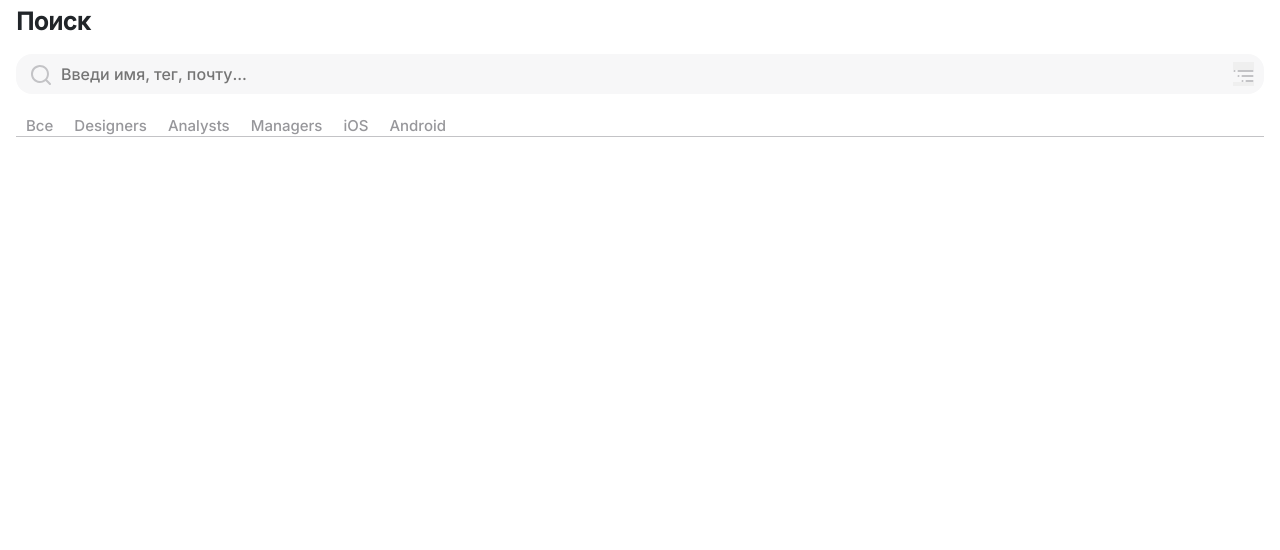
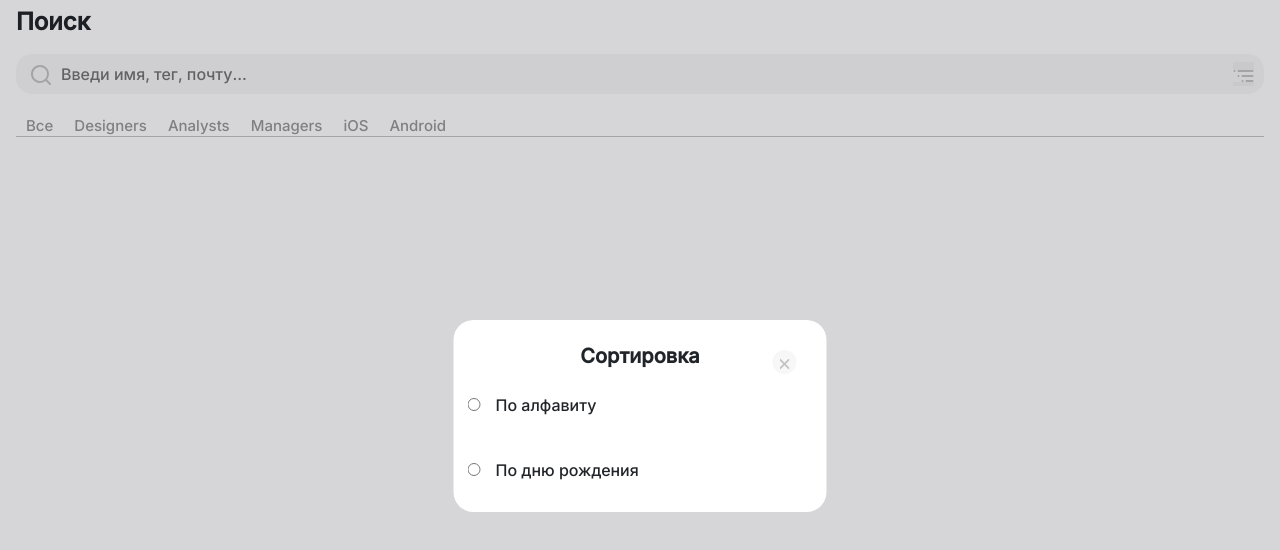
Before and after one commit to iqvver/UsApp, a React (Create React App) app: page / in a window 1280 px wide. Shown: the top 550 px of the page. Built offline with nearby package versions, Linux system fonts and the light colour scheme.

Commit message:
modal first

```diff
--- a/src/Componets/Modal/ModalFilter.jsx
+++ b/src/Componets/Modal/ModalFilter.jsx
@@ -1,9 +1,27 @@
-import React from 'react'
+import React from "react";
+import close from "../../Assets/icons/close.svg";
 
 const ModalFilter = () => {
   return (
-    <div>ModalFilter</div>
-  )
-}
+    <div className="modal">
+      <div className="modal__title">Сортировка</div>
+      <div className="modal__close">
+        <button>
+          <img src={close} alt="close" />
+        </button>
+      </div>
+      <form className="modal__body">
+        <p>
+          <input type="radio" name="alphabet" value="alphabet" />
+          <label for="alphabet">По алфавиту</label>
+        </p>
+        <p>
+          <input type="radio" name="birthday" value="birthday" />
+          <label for="birthday">По дню рождения</label>
+        </p>
+      </form>
+    </div>
+  );
+};
 
-export default ModalFilter
+export default ModalFilter;
--- a/src/Componets/Modal/_ModalFilter.scss
+++ b/src/Componets/Modal/_ModalFilter.scss
@@ -0,0 +1,80 @@
+.modal {
+    display: flex;
+    flex-direction: column;
+    position: relative;
+    width: 373px;
+    height: 192px;
+    background: #FFFFFF;
+    border-radius: 20px;
+    position: fixed;
+    top: 40%;
+    left: 50%;
+    transform: translate(-50%);
+    z-index: 5;
+
+    &__title {
+        margin-top: 24px;
+        font-weight: 600;
+        font-size: 20px;
+        line-height: 24px;
+        text-align: center;
+    }
+
+    &__close {
+        position: absolute;
+        top: 30px;
+        right: 30px;
+
+        button {
+            width: 24px;
+            height: 24px;
+            background-color: #F7F7F8;
+            border-radius: 100%;
+            border: none;
+        }
+    }
+
+    &__body {
+        height: 80px;
+        padding-left: 14px;
+        display: flex;
+        flex-direction: column;
+
+        input {
+            margin-top: 30px;
+            border-radius: 100%;
+        }
+
+        label {
+            margin-left: 15px;
+        }
+    }
+}
+
+.menu {
+    position: fixed;
+    top: 0;
+    left: -100%;
+    width: 100%;
+    height: 100vh;
+    z-index: 10;
+    visibility: hidden;
+    opacity: 0;
+    transition: all 0.6s;
+
+    &_active {
+        left: 0%;
+        visibility: visible;
+        opacity: 1;
+    }
+
+    &__overlay {
+        position: fixed;
+        top: 0;
+        left: 0;
+        width: 100%;
+        height: 100%;
+        background: rgba(5, 5, 16, 0.16);
+        //opacity: .75;
+    }
+}
--- a/src/Pages/Search/Search.jsx
+++ b/src/Pages/Search/Search.jsx
@@ -1,7 +1,14 @@
-import React from "react";
+import React, { useState } from "react";
 import { NavLink } from "react-router-dom";
+import ModalFilter from "../../Componets/Modal/ModalFilter";
 const Search = ({ loop, bar }) => {
+  const [modalActive, showActiv] = useState(true);
   return (
+    <>
+      <div className={modalActive ? "menu menu_active" : "menu"}>
+        <ModalFilter />
+        <div className="menu__overlay" onClick={() => showActiv(false)}></div>
+      </div>
       <div className="container">
         <div className="search">
           <div className="search__title">Поиск</div>
@@ -62,6 +69,7 @@ const Search = ({ loop, bar }) => {
           <div className="divider"></div>
         </div>
       </div>
+    </>
   );
 };
 
```
Also changed, not shown: src/Assets/icons/close.svg (added), src/css/index.min.css. Lines whose indentation alone changed are shown as unchanged.
